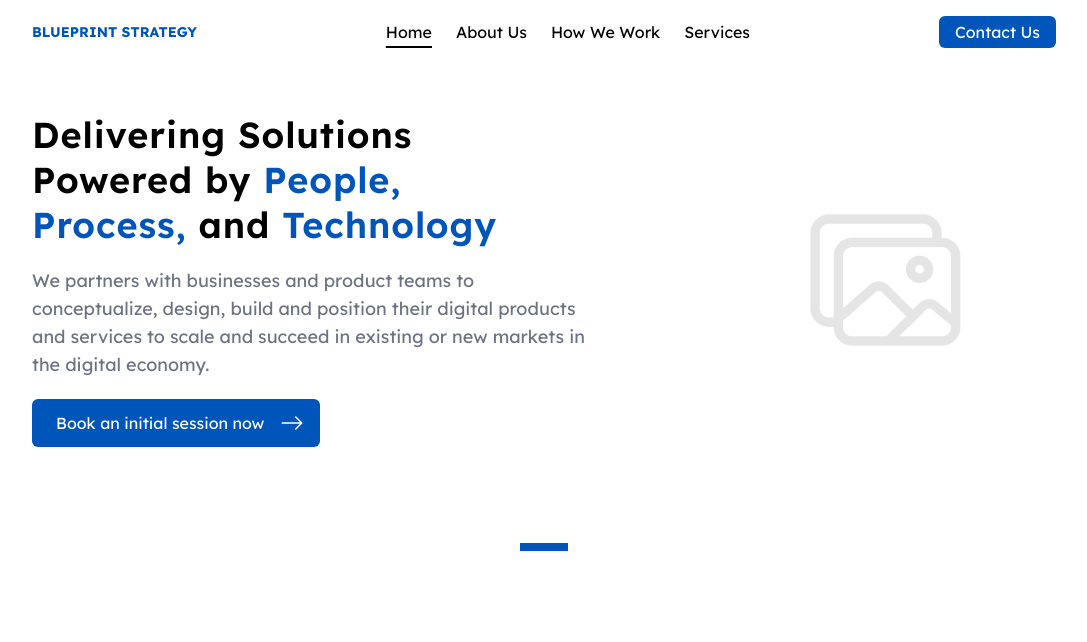
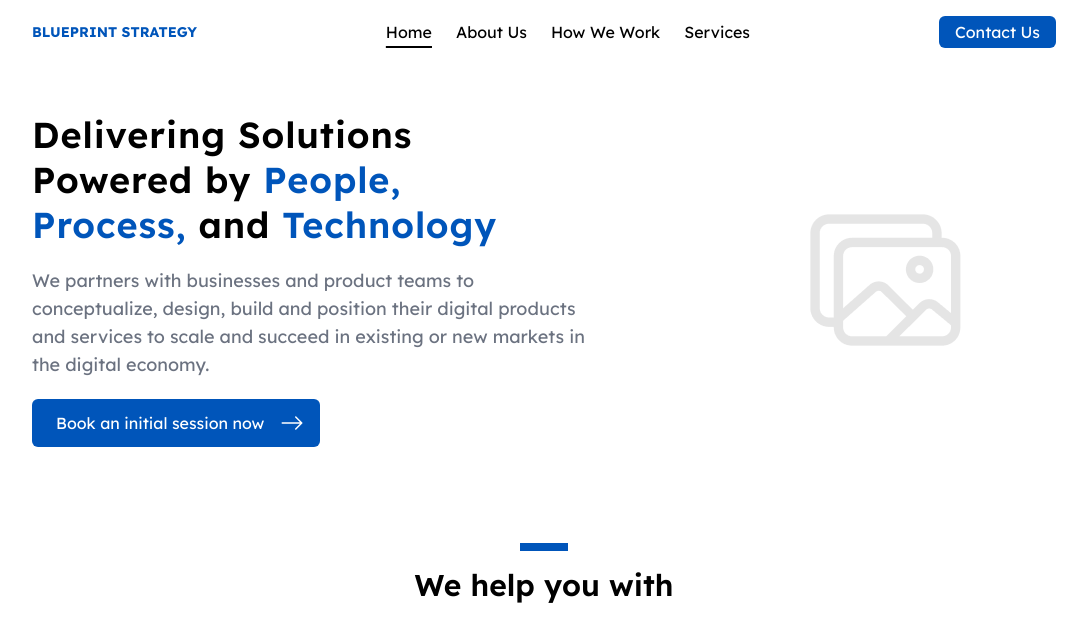
Before and after one commit to EdgarAmpiire/blueprints-web, a React (Create React App) app: page / in a window 1280 px wide. Shown: the top 642 px of the page, without its empty margins (96-1183 px from the left). Built offline with nearby package versions, Linux system fonts and the light colour scheme.

Commit message:
feat: home - services

```diff
--- a/src/features/home/components/HomeServices.jsx
+++ b/src/features/home/components/HomeServices.jsx
@@ -7,6 +7,9 @@ export const HomeServices = () => {
         <div className="w-full flex justify-center ">
           <div className="px-6 py-1 bg-primary"></div>
         </div>
+        <div className="w-full flex justify-center mt-4 ">
+          <h1 className="text-3xl font-semibold">We help you with</h1>
+        </div>
       </div>
     </div>
   );
```
